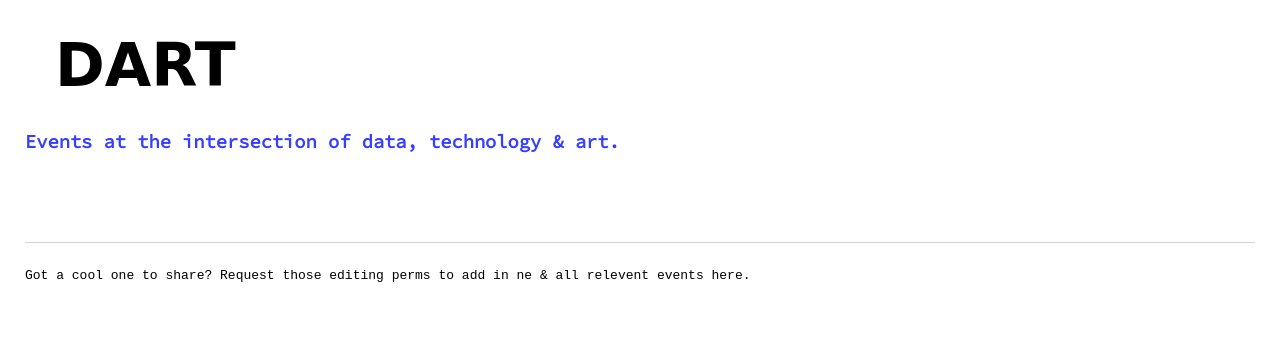
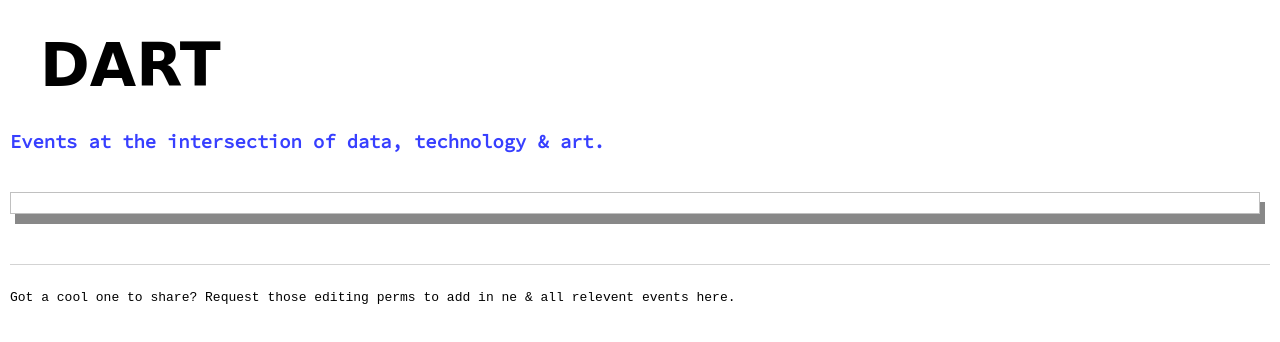
Before and after one commit to eveahe/dart-listings, a website: page views/index.html in a window 1280 px wide. Drawn offline with nearby package versions, Linux system fonts and the light colour scheme; no server answers; a web font is replaced by a local one.

Commit message:
🎺🛫 Checkpoint ./public/style.css:518198/535 ./views/index.html:518198/108

```diff
--- a/public/style.css
+++ b/public/style.css
@@ -7,9 +7,18 @@
 
 body {
   font-family: 'Source Code Pro', monospace;
-  margin: 25px;
+  margin: 10px;
   color: black;
   background-color: white;
+}
+
+#eventBody {
+  border-color: silver;
+  border-style: solid;
+  border-width: 1px;
+  padding: 10px;
+  margin-right: 10px;
+  box-shadow: 5px 10px #888888;
 }
 
 h1 {
--- a/views/index.html
+++ b/views/index.html
@@ -20,10 +20,12 @@
     </header>
     <br>
     <main>
+      <div id="eventBody">
+
       <div id="eventDetails">
 
       </div>
-
+      </div>
     </main>
     <footer>
       <div>Got a cool one to share? Request those editing perms to add in ne & all relevent events <a class="eventLink" href="https://docs.google.com/spreadsheets/d/1x1MvUF-dr_kuAMwAa9pLixZHdyoZD_HXI8YW-01KiQY/edit?usp=sharing" target="_new">here.</a></div>
```
